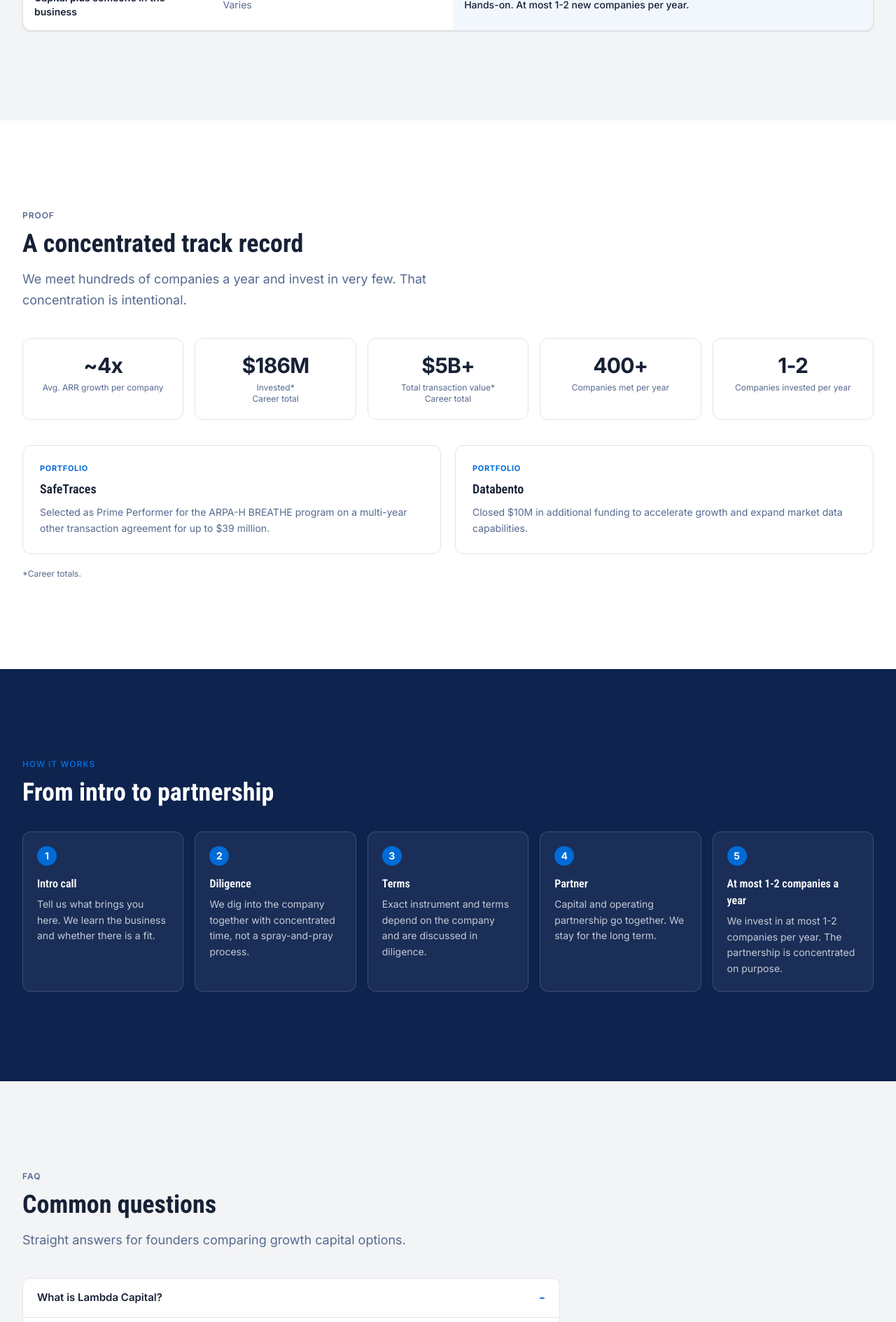
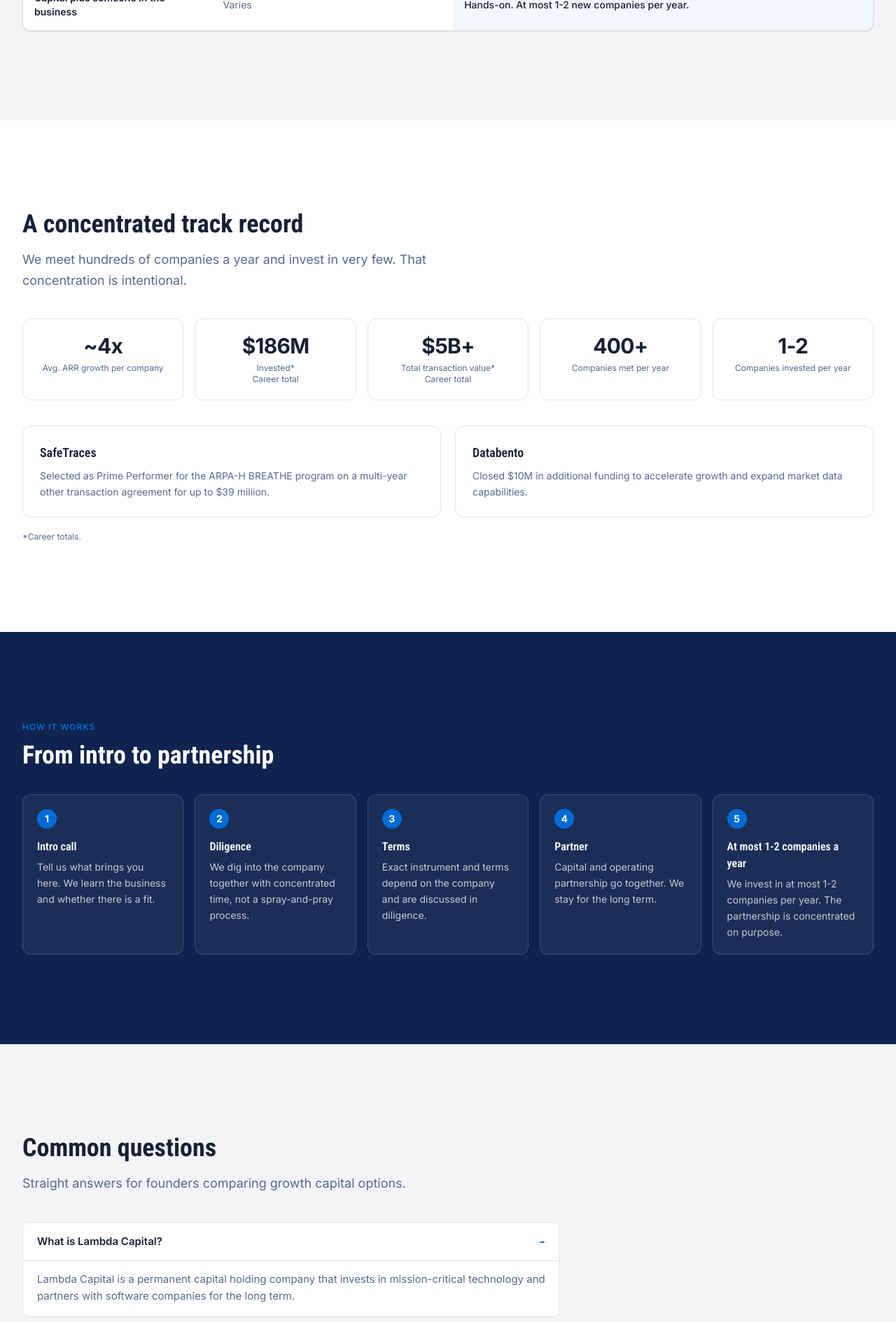
Before and after one commit to dgiovanzana-lambdavp/new-lambda-website, a Next.js app: page /growth-capital in a window 1280 px wide. Shown: the part 2998-4887 px from the top of the page at 70% size. Built offline with nearby package versions, Linux system fonts and the light colour scheme; no server answers.

Commit message:
Drop internal Proof/FAQ/Portfolio labels from growth-capital.
Keep client-facing H2s only where the eyebrow was a spec label;
do not invent replacement eyebrows.

Co-authored-by: dgiovanzana-lambdavp <dgiovanzana-lambdavp@users.noreply.github.com>

```diff
--- a/src/app/growth-capital/page.tsx
+++ b/src/app/growth-capital/page.tsx
@@ -417,9 +417,6 @@ export default function GrowthCapitalPage() {
             viewport={{ once: true }}
             className="mb-10 max-w-2xl"
           >
-            <p className="mb-3 text-xs font-semibold uppercase tracking-[0.08em] text-muted">
-              Proof
-            </p>
             <h2 className="mb-4 text-3xl font-bold text-foreground md:text-4xl">
               A concentrated track record
             </h2>
@@ -469,9 +466,6 @@ export default function GrowthCapitalPage() {
 
           <div className="grid grid-cols-1 gap-5 md:grid-cols-2">
             <article className="rounded-xl border border-border bg-white p-6">
-              <p className="mb-2 text-[11px] font-bold uppercase tracking-[0.06em] text-accent">
-                Portfolio
-              </p>
               <h3 className="mb-2 text-lg font-semibold text-foreground">
                 SafeTraces
               </h3>
@@ -481,9 +475,6 @@ export default function GrowthCapitalPage() {
               </p>
             </article>
             <article className="rounded-xl border border-border bg-white p-6">
-              <p className="mb-2 text-[11px] font-bold uppercase tracking-[0.06em] text-accent">
-                Portfolio
-              </p>
               <h3 className="mb-2 text-lg font-semibold text-foreground">
                 Databento
               </h3>
@@ -549,9 +540,6 @@ export default function GrowthCapitalPage() {
             viewport={{ once: true }}
             className="mb-10 max-w-2xl"
           >
-            <p className="mb-3 text-xs font-semibold uppercase tracking-[0.08em] text-muted">
-              FAQ
-            </p>
             <h2 className="mb-4 text-3xl font-bold text-foreground md:text-4xl">
               Common questions
             </h2>
```
